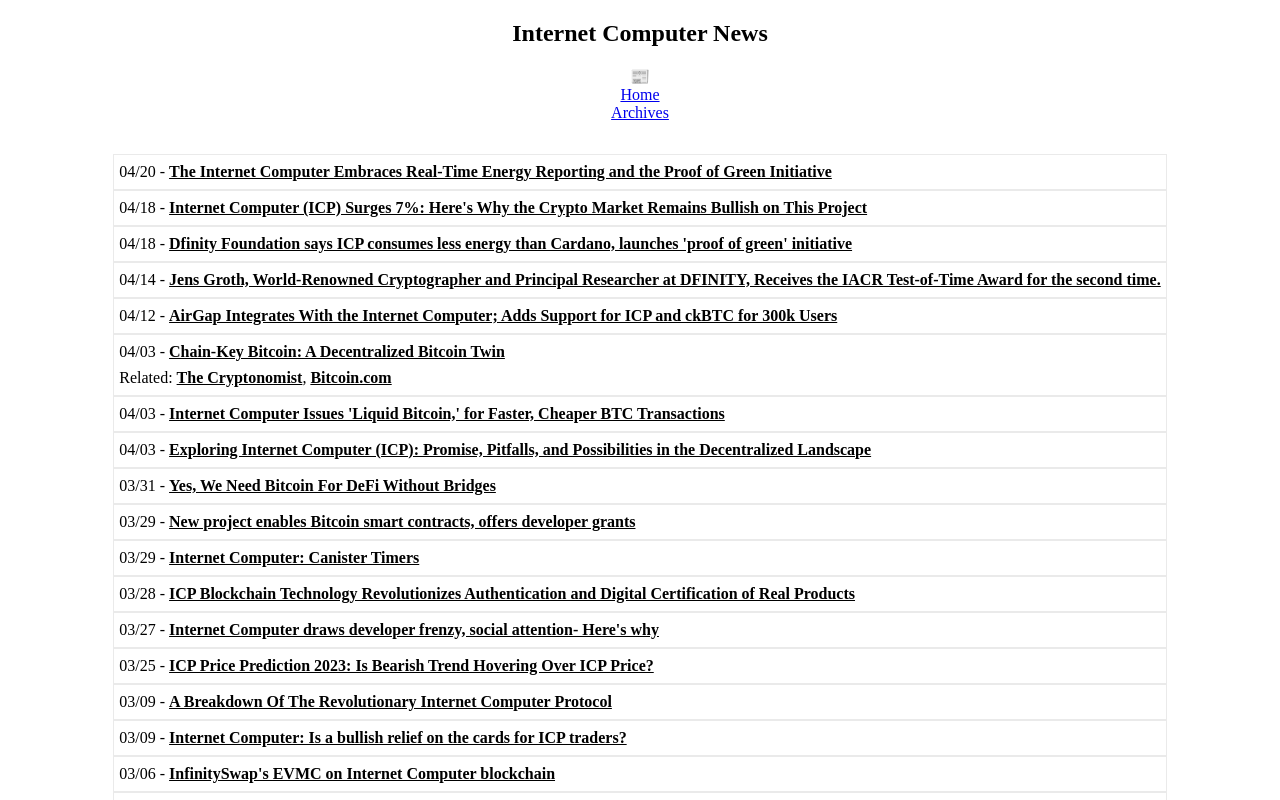
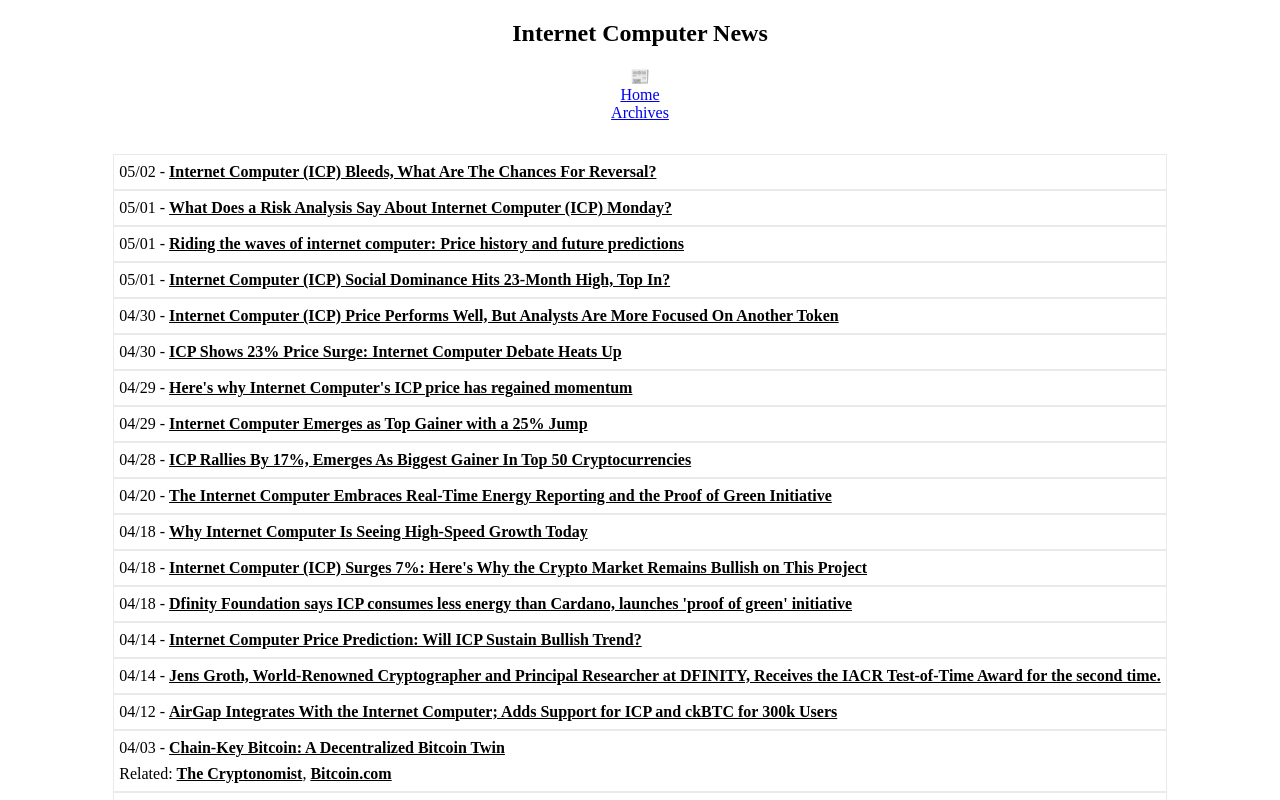
Before and after one commit to rjlucasm/ictoday, a Next.js app: page /news/2023 in a window 1280 px wide. Shown: the top 800 px of the page. Built offline with nearby package versions, Linux system fonts and the light colour scheme.

Commit message:
News 05/02 and more

```diff
--- a/pages/news/2023.js
+++ b/pages/news/2023.js
@@ -19,14 +19,47 @@ export default function News23() {
             <Link href="/archive">Archives</Link>
 
             <div className="pagesgrid">
+            <div className="pagescard">05/02 -&nbsp;
+                <a href="https://www.newsbtc.com/crypto/internet-computer-icp-bleeds/" target="_blank" rel="noopener noreferrer">Internet Computer (ICP) Bleeds, What Are The Chances For Reversal?</a>
+            </div>
+            <div className="pagescard">05/01 -&nbsp;
+                <a href="https://www.investorsobserver.com/news/crypto-update/what-does-a-risk-analysis-say-about-internet-computer-icp-monday" target="_blank" rel="noopener noreferrer">What Does a Risk Analysis Say About Internet Computer (ICP) Monday?</a>
+            </div>
+            <div className="pagescard">05/01 -&nbsp;
+                <a href="https://africa.businessinsider.com/local/markets/riding-the-waves-of-internet-computer-price-history-and-future-predictions/2xc5dc2" target="_blank" rel="noopener noreferrer">Riding the waves of internet computer: Price history and future predictions</a>
+            </div>
+            <div className="pagescard">05/01 -&nbsp;
+                <a href="https://www.newsbtc.com/altcoin/internet-computer-icp-social-dominance-hits-top-in/" target="_blank" rel="noopener noreferrer">Internet Computer (ICP) Social Dominance Hits 23-Month High, Top In?</a>
+            </div>
+            <div className="pagescard">04/30 -&nbsp;
+                <a href="https://www.analyticsinsight.net/internet-computer-icp-price-performs-well-but-analysts-are-more-focused-on-another-token/" target="_blank" rel="noopener noreferrer">Internet Computer (ICP) Price Performs Well, But Analysts Are More Focused On Another Token</a>
+            </div>
+            <div className="pagescard">04/30 -&nbsp;
+                <a href="https://u.today/icp-shows-23-price-surge-internet-computer-debate-heats-up" target="_blank" rel="noopener noreferrer">ICP Shows 23% Price Surge: Internet Computer Debate Heats Up</a>
+            </div>
+            <div className="pagescard">04/29 -&nbsp;
+                <a href="https://invezz.com/news/2023/04/29/heres-why-internet-computers-icp-price-has-regained-momentum/" target="_blank" rel="noopener noreferrer">Here&apos;s why Internet Computer&apos;s ICP price has regained momentum</a>
+            </div>
+            <div className="pagescard">04/29 -&nbsp;
+                <a href="https://www.cryptotimes.io/internet-computer-emerges-as-top-gainer-with-25-jump/" target="_blank" rel="noopener noreferrer">Internet Computer Emerges as Top Gainer with a 25% Jump</a>
+            </div>
+            <div className="pagescard">04/28 -&nbsp;
+                <a href="https://www.newsbtc.com/altcoin/icp-rallies-by-17-emerges-as-biggest-gainer-in-top-50-cryptocurrencies/" target="_blank" rel="noopener noreferrer">ICP Rallies By 17%, Emerges As Biggest Gainer In Top 50 Cryptocurrencies</a>
+            </div>
             <div className="pagescard">04/20 -&nbsp;
                 <a href="https://medium.com/dfinity/the-internet-computer-embraces-real-time-energy-reporting-and-the-proof-of-green-initiative-f78fc8787d31" target="_blank" rel="noopener noreferrer">The Internet Computer Embraces Real-Time Energy Reporting and the Proof of Green Initiative</a>
+            </div>
+            <div className="pagescard">04/18 -&nbsp;
+                <a href="https://www.fool.com/investing/2023/04/18/why-internet-computer-is-seeing-high-speed-growth/" target="_blank" rel="noopener noreferrer">Why Internet Computer Is Seeing High-Speed Growth Today</a>
             </div>
             <div className="pagescard">04/18 -&nbsp;
                 <a href="https://thecurrencyanalytics.com/altcoins/internet-computer-icp-surges-7-heres-why-the-crypto-market-remains-bullish-on-this-project-52563.php" target="_blank" rel="noopener noreferrer">Internet Computer (ICP) Surges 7%: Here&apos;s Why the Crypto Market Remains Bullish on This Project</a>
             </div>
             <div className="pagescard">04/18 -&nbsp;
                 <a href="https://cryptoslate.com/dfinity-foundation-says-icp-consumes-less-energy-than-cardano-launches-proof-of-green-initiative/" target="_blank" rel="noopener noreferrer">Dfinity Foundation says ICP consumes less energy than Cardano, launches &apos;proof of green&apos; initiative</a>
+            </div>
+            <div className="pagescard">04/14 -&nbsp;
+                <a href="https://www.thecoinrepublic.com/2023/04/14/internet-computer-price-prediction-will-icp-sustain-bullish-trend/" target="_blank" rel="noopener noreferrer">Internet Computer Price Prediction: Will ICP Sustain Bullish Trend?</a>
             </div>
             <div className="pagescard">04/14 -&nbsp;
                 <a href="https://medium.com/dfinity/jens-groth-principal-researcher-at-dfinity-receives-the-iacr-test-of-time-award-512bcddceed9" target="_blank" rel="noopener noreferrer">Jens Groth, World-Renowned Cryptographer and Principal Researcher at DFINITY, Receives the IACR Test-of-Time Award for the second time.</a>
```
